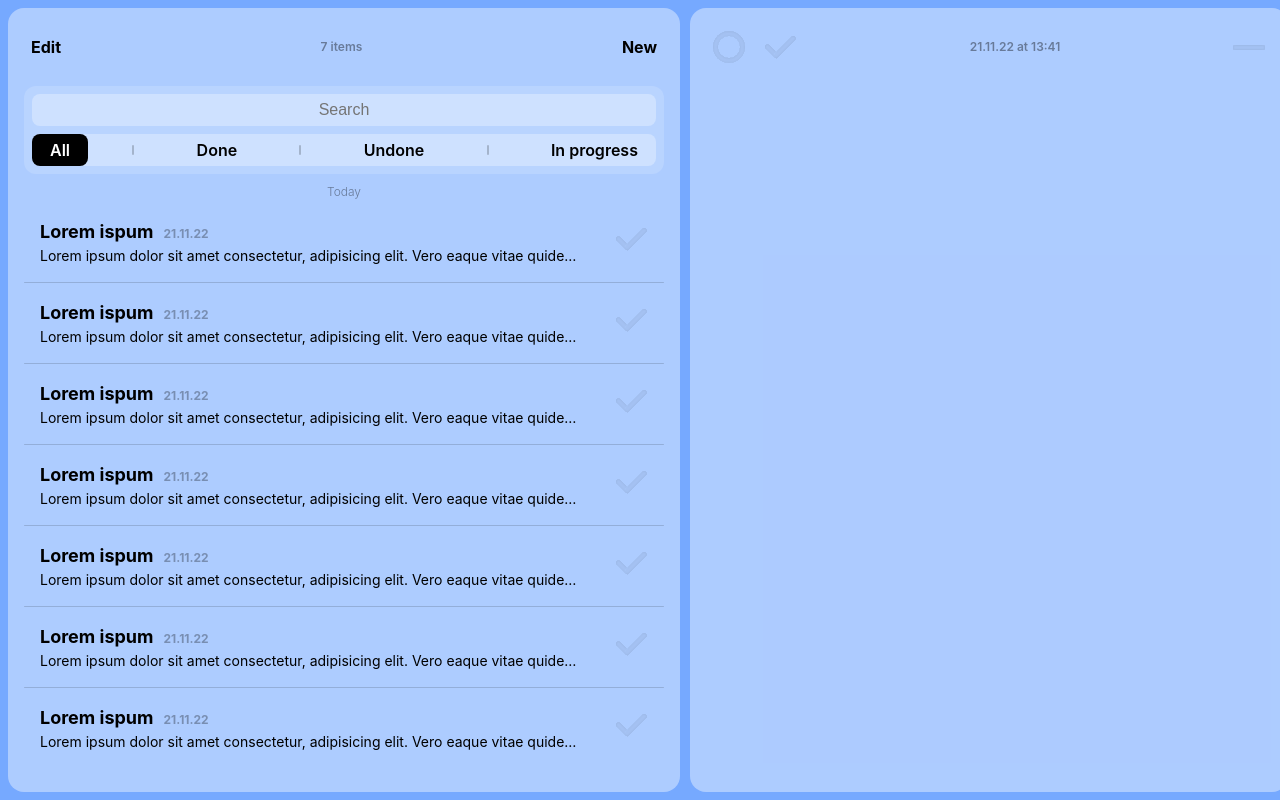
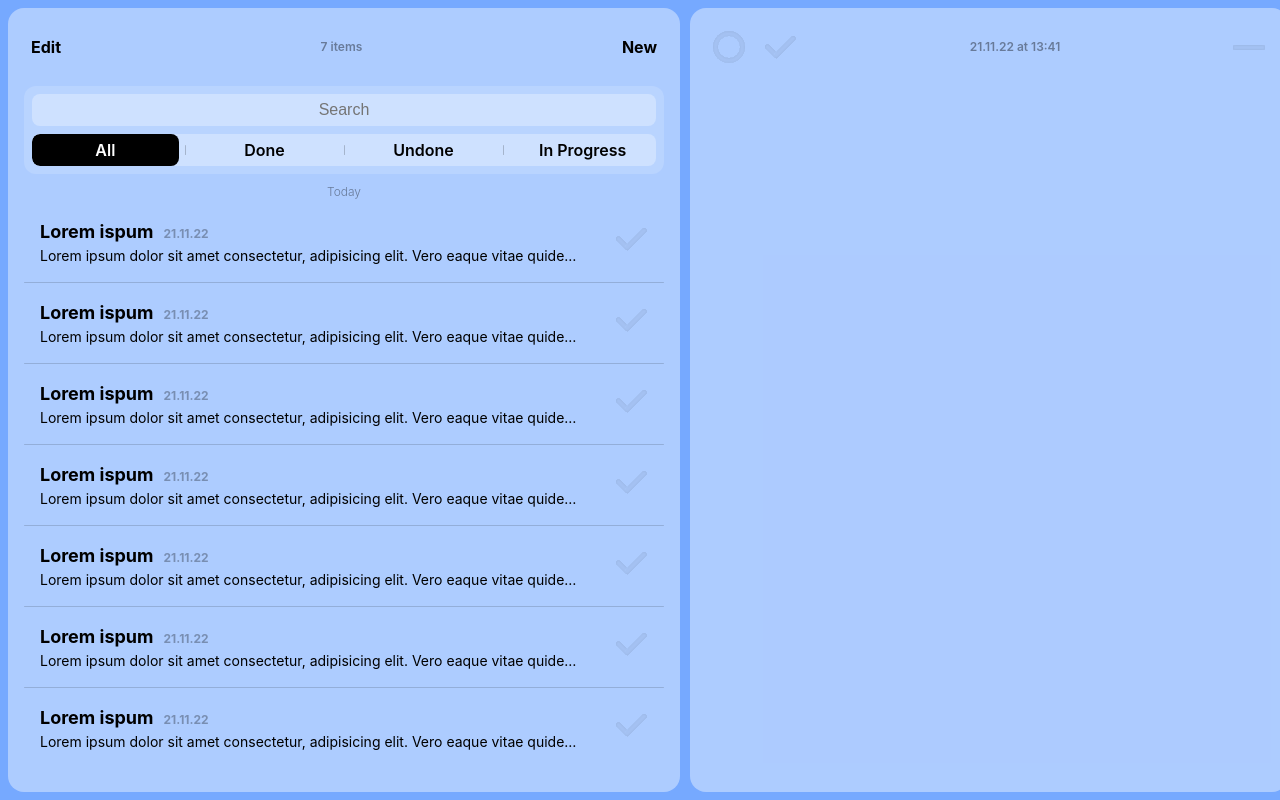
Before and after one commit to kotsudev/notify, a Vue app: page / in a window 1280 px wide. Built offline with nearby package versions, Linux system fonts and the light colour scheme.

Commit message:
Add ability to change active filter type
Update selector styling to prevent layout shift issues.

```diff
--- a/src/components/shared/Selector/Selector.vue
+++ b/src/components/shared/Selector/Selector.vue
@@ -1,35 +1,87 @@
-<script setup lang="ts"></script>
+<script setup lang="ts">
+import { ref } from "vue";
+
+interface Item {
+  title: string;
+  onClick: () => null;
+  active: boolean;
+}
+
+const items = ref([
+  {
+    title: "All",
+    onClick: () => null,
+    active: true,
+  },
+  {
+    title: "Done",
+    onClick: () => null,
+    active: false,
+  },
+  {
+    title: "Undone",
+    onClick: () => null,
+    active: false,
+  },
+  {
+    title: "In Progress",
+    onClick: () => null,
+    active: false,
+  },
+]);
+
+const setActive = (title: string) => {
+  items.value = items.value.map((prevItem: Item) => ({
+    ...prevItem,
+    active: prevItem.title === title,
+  }));
+};
+</script>
 
 <template>
-  <div class="selector">
-    <div class="option active">All</div>
-    <div class="divider" />
-    <div class="option">Done</div>
-    <div class="divider" />
-    <div class="option">Undone</div>
-    <div class="divider" />
-    <div class="option">In progress</div>
+  <div class="scroll-wrapper">
+    <div class="selector">
+      <template v-for="(item, index) in items" :key="item.title">
+        <div
+          class="option"
+          :class="{ active: item.active }"
+          @click="setActive(item.title)"
+        >
+          {{ item.title }}
+        </div>
+        <div v-if="index < items.length - 1" class="divider"></div>
+      </template>
+    </div>
   </div>
 </template>
 
 <style scoped lang="scss">
+.scroll-wrapper {
+  overflow: scroll;
+  border-radius: 8px;
+  background-color: rgba(255, 255, 255, 0.3);
+}
+
 .selector {
+  width: 100%;
   display: flex;
-  justify-content: space-between;
   align-items: center;
   border-radius: 8px;
-  background-color: rgba(255, 255, 255, 0.3);
+  gap: 6px;
 }
 
 .option {
   min-height: 32px;
   display: flex;
+  width: 100%;
+  justify-content: center;
   align-items: center;
   border-radius: 8px;
   padding: 0 18px;
   color: #000;
   font-weight: 600;
   cursor: pointer;
+  white-space: nowrap;
 }
 
 .active {
```
